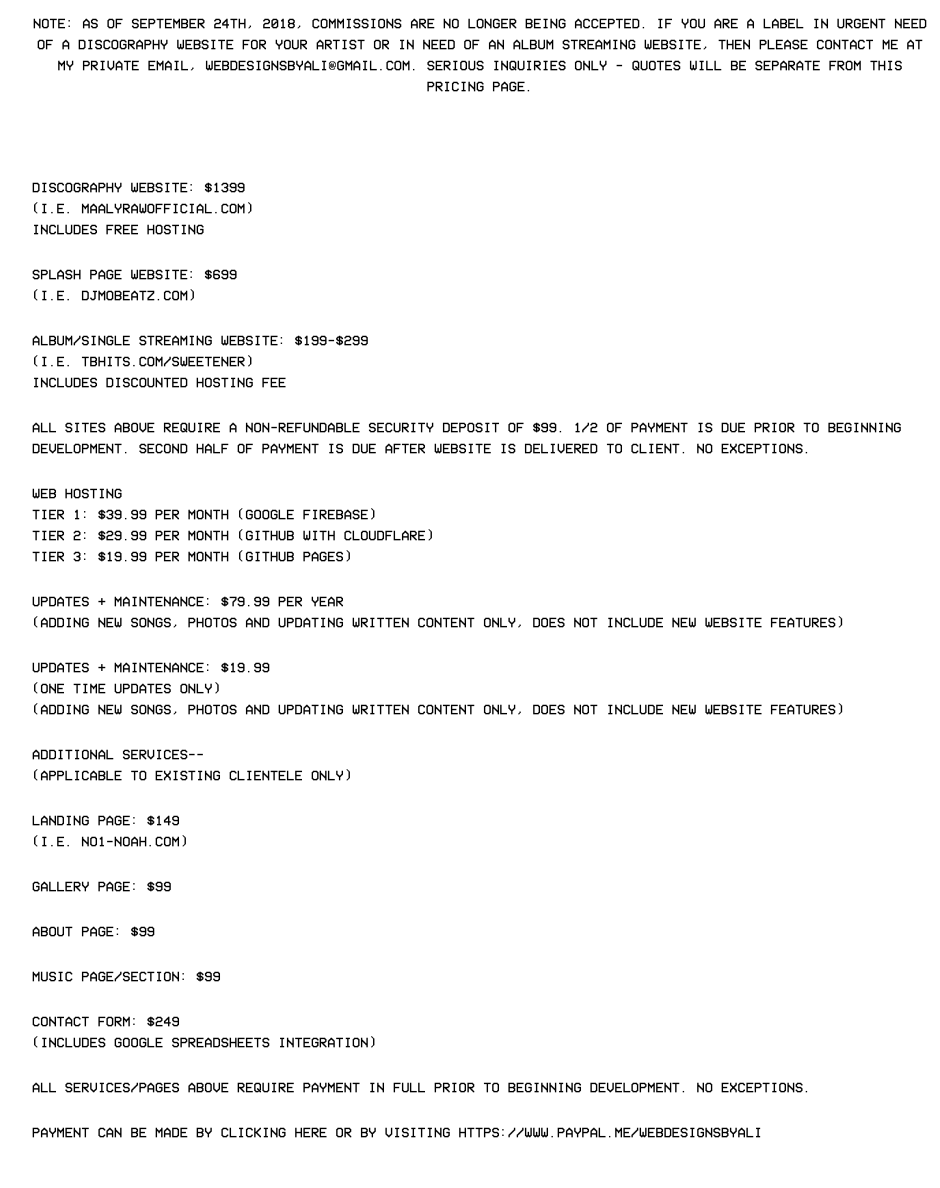
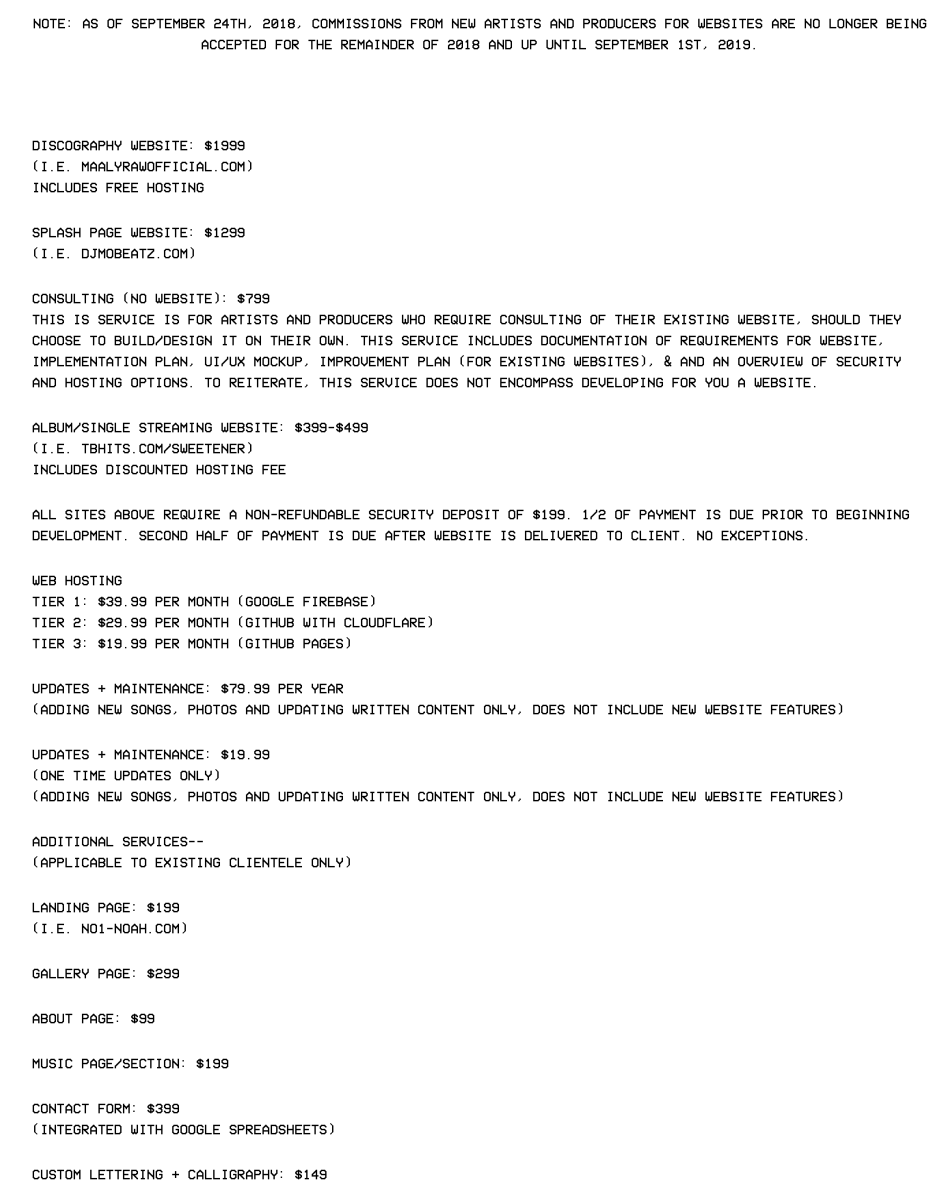
Before and after one commit to maliaijaz/aliaijaz.studio, a plain HTML site: page pricing/index.html in a window 1280 px wide. Shown: the part 164-1352 px from the top of the page, without its empty margins (160-1100 px from the left). Drawn offline with nearby package versions, Linux system fonts and the light colour scheme.

Commit message:
updated site

```diff
--- a/pricing/index.html
+++ b/pricing/index.html
@@ -40,16 +40,17 @@
           <p class="">ALI®</p>
           <p class="site-name-separator">Web Design + CREATIVE Direction</p>
           <p class="site-name-separator">Website Pricing</p>
-          <p class="site-name-separator">Note: As of September 24th, 2018, commissions are no longer being accepted. If you are a label in urgent need of a discography website for your artist or in need of an album streaming website, then please contact me at my private email, webdesignsbyali@gmail.com. Serious inquiries only - quotes will be separate from this pricing page.</p>
+          <p class="site-name-separator">Note: As of September 24th, 2018, commissions from new artists and producers for websites are no longer being accepted for the remainder of 2018 and up until September 1st, 2019.</p>
         </div>
         <br><br>
         <div class="">
 
-        <p class="site-name-separator">Discography Website: $1399<br>(i.e. maalyrawofficial.com)<br>includes free hosting</p>
-        <p class="site-name-separator">Splash Page Website: $699<br>(i.e. djmobeatz.com)</p>
-        <p class="site-name-separator">Album/Single Streaming Website: $199-$299<br>(i.e. tbhits.com/sweetener)<br>includes discounted hosting fee</p>
+        <p class="site-name-separator">Discography Website: $1999<br>(i.e. maalyrawofficial.com)<br>includes free hosting</p>
+        <p class="site-name-separator">Splash Page Website: $1299<br>(i.e. djmobeatz.com)</p>
+        <p class="site-name-separator">Consulting (no website): $799<br>This is service is for artists and producers who require consulting of their existing website, should they choose to build/design it on their own. This service includes documentation of requirements for website, implementation plan, UI/UX mockup, improvement plan (for existing websites), & and an overview of security and hosting options. To reiterate, this service does not encompass developing for you a website.</p>
+        <p class="site-name-separator">Album/Single Streaming Website: $399-$499<br>(i.e. tbhits.com/sweetener)<br>includes discounted hosting fee</p>
 
-        <p class="site-name-separator">All sites above require a non-refundable security deposit of $99. 1/2 of payment is due prior to beginning development. Second half of payment is due after website is delivered to client. No exceptions.</p>
+        <p class="site-name-separator">All sites above require a non-refundable security deposit of $199. 1/2 of payment is due prior to beginning development. Second half of payment is due after website is delivered to client. No exceptions.</p>
 
         <p class="site-name-separator">Web Hosting<br>Tier 1: $39.99 per month (Google FireBase)<br>Tier 2: $29.99 per month (GitHub with CloudFlare)<br>Tier 3: $19.99 per month (GitHub Pages)</p>
         <p class="site-name-separator">Updates + Maintenance: $79.99 per year<br>(Adding new songs, photos and updating written content only, does not include new website features)</p>
@@ -57,11 +58,12 @@
         <!-- <p class="site-name-separator">Album/Single Streaming Website: $199<br>(i.e. tbhits.com/sweetener)</p> -->
 
         <p class="site-name-separator">Additional Services--<br>(applicable to existing clientele only)</p>
-        <p class="site-name-separator">Landing Page: $149<br>(i.e. no1-noah.com)</p>
-        <p class="site-name-separator">Gallery Page: $99</p>
+        <p class="site-name-separator">Landing Page: $199<br>(i.e. no1-noah.com)</p>
+        <p class="site-name-separator">Gallery Page: $299</p>
         <p class="site-name-separator">About Page: $99</p>
-        <p class="site-name-separator">Music Page/Section: $99</p>
-        <p class="site-name-separator">Contact Form: $249<br>(includes Google Spreadsheets integration)</p>
+        <p class="site-name-separator">Music Page/Section: $199</p>
+        <p class="site-name-separator">Contact Form: $399<br>(integrated with Google Spreadsheets)</p>
+        <p class="site-name-separator">Custom Lettering + Calligraphy: $149</p>
 
         <p class="site-name-separator">All services/pages above require payment in full prior to beginning development. No exceptions.</p>
 
```
